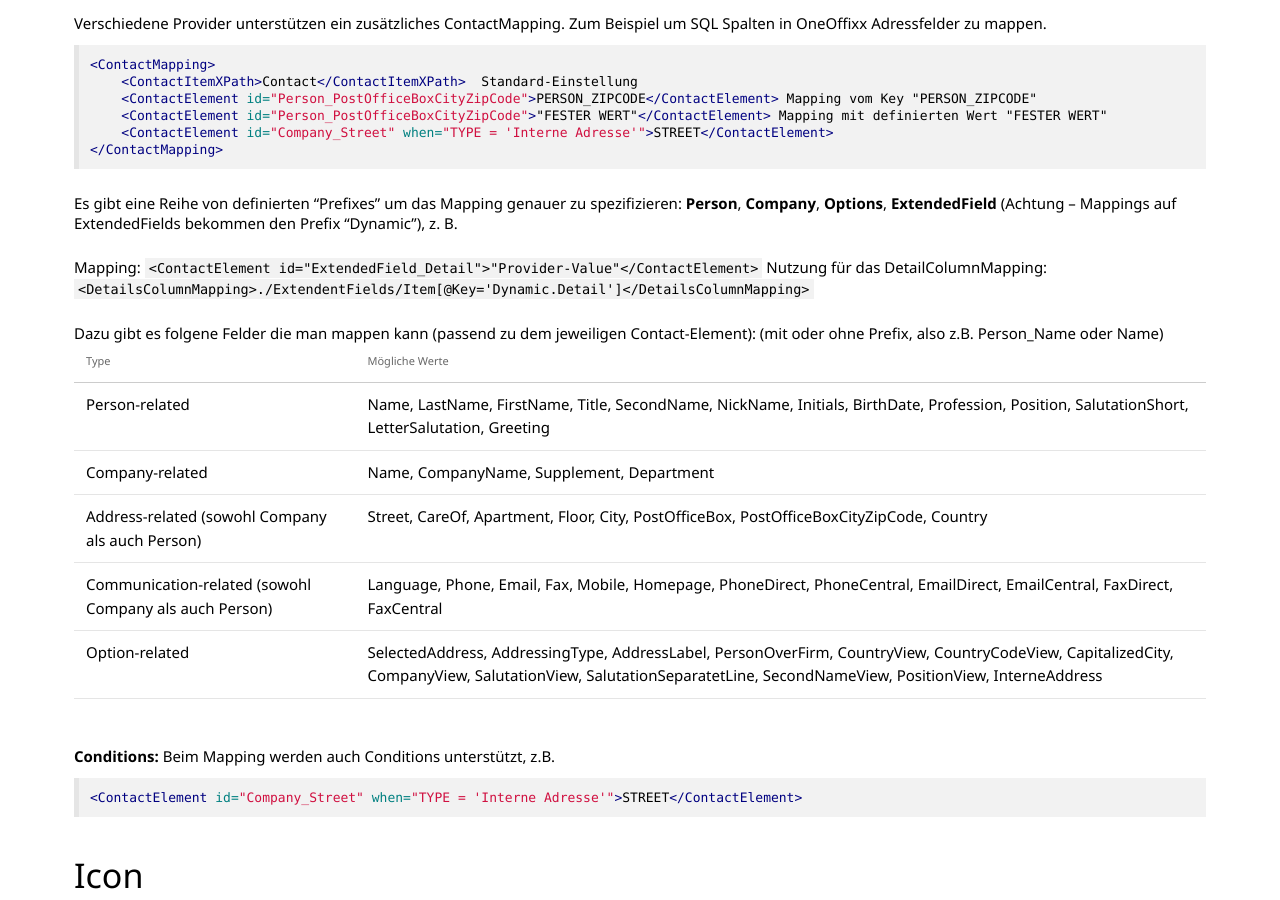
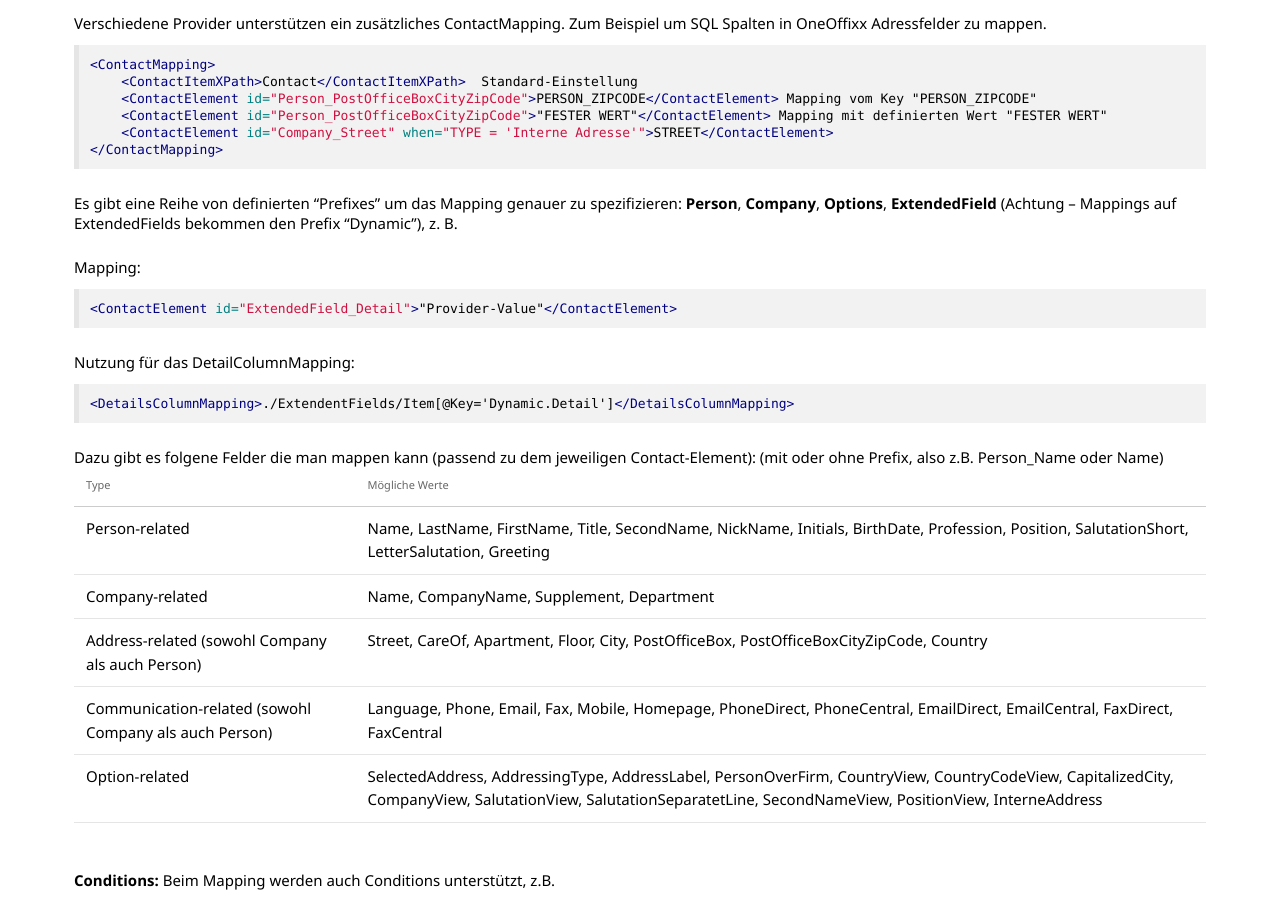
Before and after one commit to primesoft-group/oneoffixx-docs, a Jekyll site: the page built from _pages/docfunc/de/df-recipientaddress.md, in a window 1280 px wide and 900 px high, scrolled down 3321 px. Built offline with Jekyll 4.4.1, drawn with Linux system fonts in a browser that asks for light colours; nearby versions of some CDN libraries; some web fonts are replaced.

Commit message:
Update df-recipientaddress.md

````diff
--- a/_pages/docfunc/de/df-recipientaddress.md
+++ b/_pages/docfunc/de/df-recipientaddress.md
@@ -81,8 +81,17 @@ Verschiedene Provider unterstützen ein zusätzliches ContactMapping. Zum Beispi
 
 Es gibt eine Reihe von definierten "Prefixes" um das Mapping genauer zu spezifizieren: __Person__, __Company__, __Options__, __ExtendedField__ (Achtung – Mappings auf ExtendedFields bekommen den Prefix "Dynamic"), z. B.
 
-Mapping: `<ContactElement id="ExtendedField_Detail">"Provider-Value"</ContactElement>`
-Nutzung für das DetailColumnMapping: `<DetailsColumnMapping>./ExtendentFields/Item[@Key='Dynamic.Detail']</DetailsColumnMapping> `
+Mapping:
+
+```xml
+<ContactElement id="ExtendedField_Detail">"Provider-Value"</ContactElement>
+```
+
+Nutzung für das DetailColumnMapping:
+
+```xml
+<DetailsColumnMapping>./ExtendentFields/Item[@Key='Dynamic.Detail']</DetailsColumnMapping>
+```
 
 Dazu gibt es folgene Felder die man mappen kann (passend zu dem jeweiligen Contact-Element): (mit oder ohne Prefix, also z.B. Person_Name oder Name)
 
````
